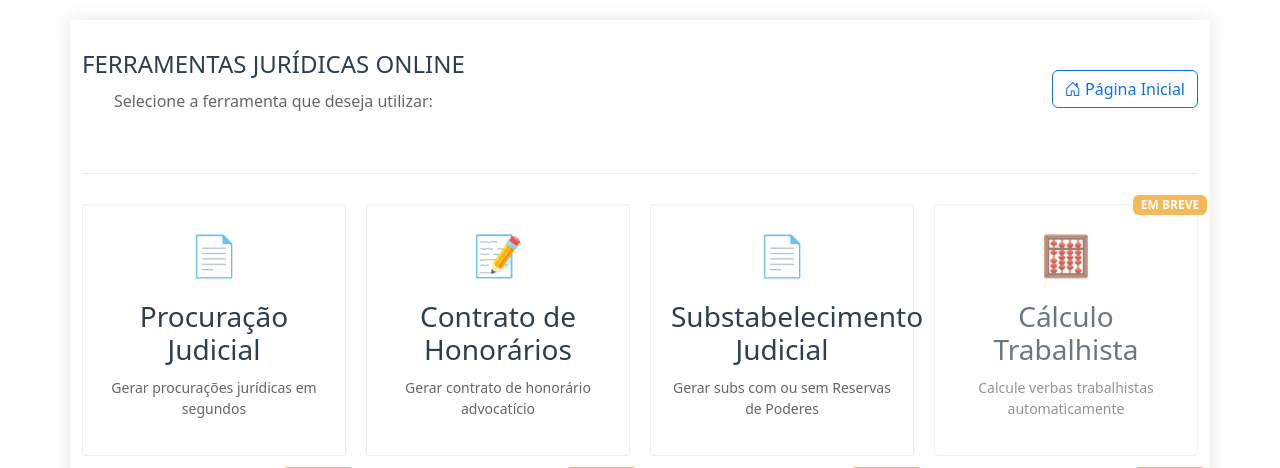
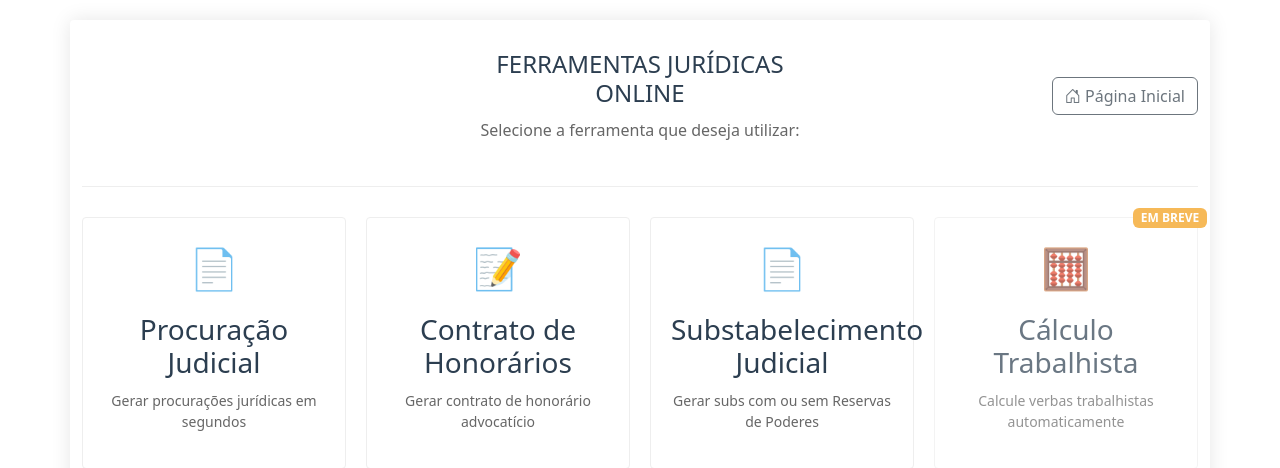
Before and after one commit to DrTiagoLacheski/lacheskiadv, a Flask app: template ferramentas/templates/index_ferramentas.html in a window 1280 px wide. Shown: the top 468 px of the page. Run offline with Flask 3, Linux system fonts and the light colour scheme; the template is opened without the code that fills it, so the values that code supplies are empty; parts of the project's set-up code (start-up, migrations or seed data) failed here and were passed over.

Commit message:
Alteração no botão de "voltar"

```diff
--- a/ferramentas/templates/index_ferramentas.html
+++ b/ferramentas/templates/index_ferramentas.html
@@ -12,14 +12,26 @@
 <body>
     <div class="container">
         <header class="header">
-    <div class="d-flex justify-content-between align-items-center mb-4">
-        <div>
+    {# #}
+    <div class="row align-items-center mb-4">
+
+        {# #}
+        <div class="col-4">
+            </div>
+
+        {# #}
+        <div class="col-4 text-center">
             <h1>FERRAMENTAS JURÍDICAS ONLINE</h1>
-            <p>Selecione a ferramenta que deseja utilizar:</p>
+            <p class="mb-0">Selecione a ferramenta que deseja utilizar:</p>
         </div>
-        <a href="{{ url_for('main.index') }}" class="btn btn-outline-primary">
-            <i class="bi bi-house-door"></i> Página Inicial
-        </a>
+
+        {# #}
+        <div class="col-4 text-end">
+            <a href="{{ url_for('main.index') }}" class="btn btn-outline-secondary">
+                <i class="bi bi-house-door"></i> Página Inicial
+            </a>
+        </div>
+
     </div>
 </header>
 
```
